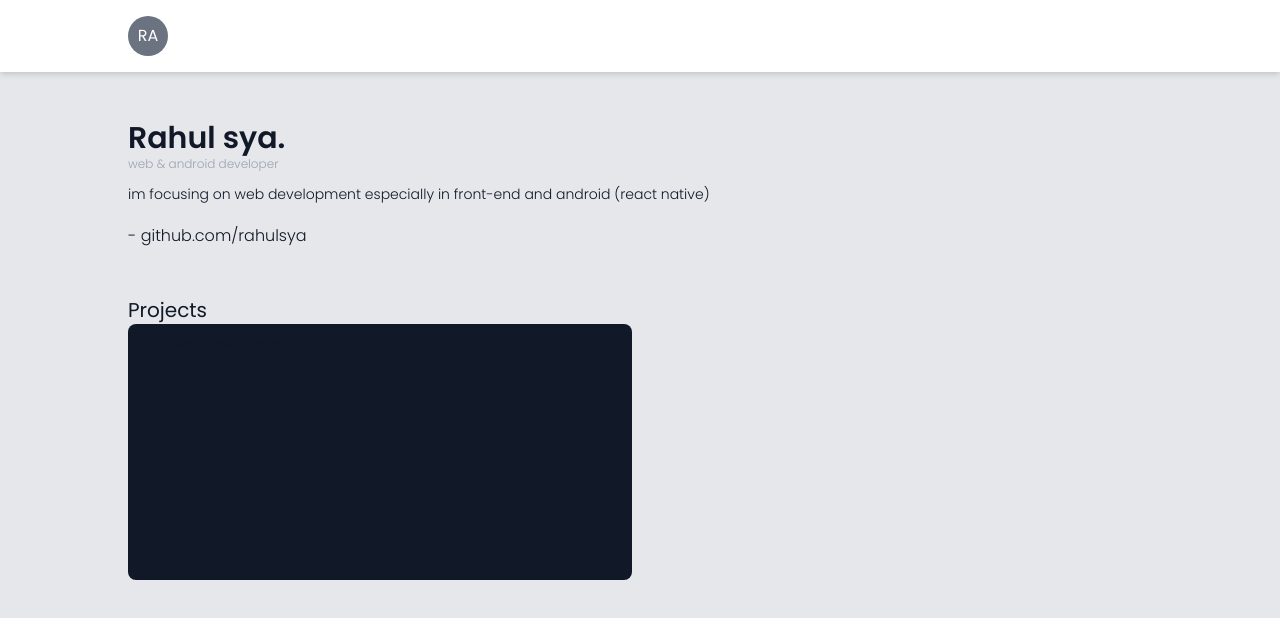
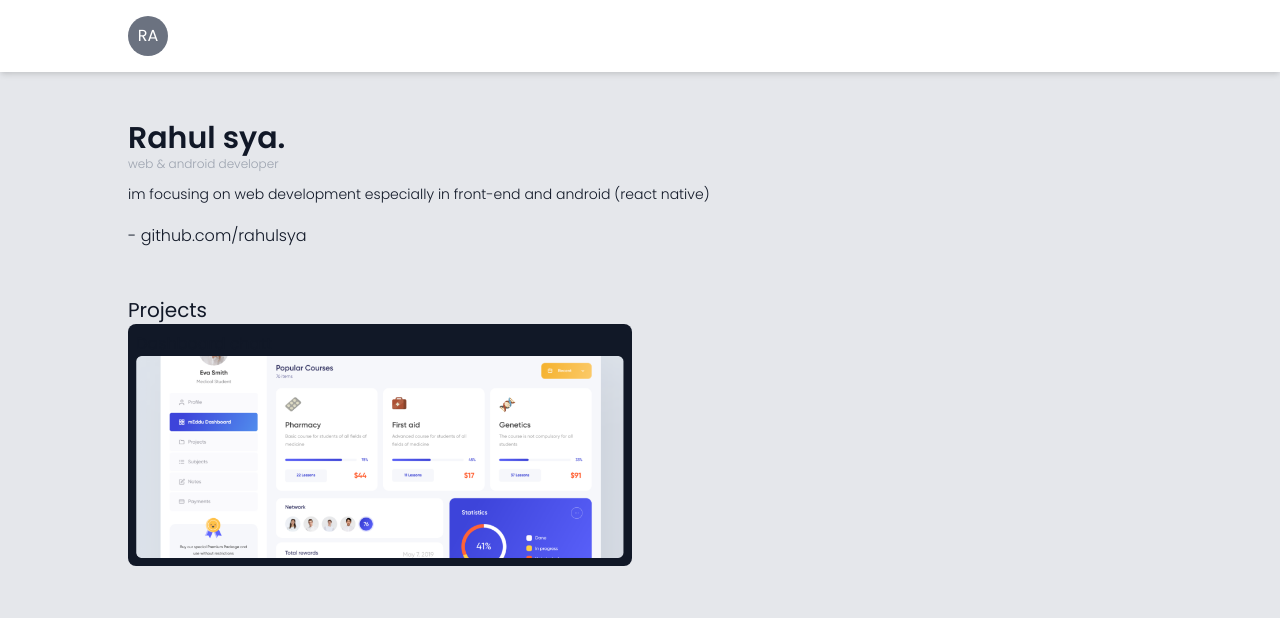
Before and after one commit to rahulsya/rahulsya-profile, a Next.js app: page / in a window 1280 px wide. Shown: the top 618 px of the page. Built offline with nearby package versions, Linux system fonts and the light colour scheme.

Commit message:
implement color theme

```diff
--- a/src/components/NavigationHeader/index.js
+++ b/src/components/NavigationHeader/index.js
@@ -4,8 +4,8 @@ import Image from "next/image";
 export const NavigationHeader = () => {
   const { theme, setTheme } = useTheme();
   return (
-    <div className="dark:bg-gray-900 bg-white py-4 shadow-md">
-      <div className="container mx-auto px-32 flex justify-between items-center">
+    <div className="dark:bg-gelap-primary bg-white py-4 shadow-md">
+      <div className="container mx-auto px-5 lg:px-32 flex justify-between items-center">
         <div className="h-10 w-10 flex items-center justify-center bg-gray-500 text-white rounded-full">
           RA
         </div>
--- a/src/components/Projects/index.js
+++ b/src/components/Projects/index.js
@@ -1,19 +1,20 @@
-
+import Image from "next/image";
 export const Projects = () => {
-    return (
-        <div className="container mx-auto px-32 mt-12 flex flex-col jusitfy-start dark:text-white text-gray-900">
-            <div className="text-xl">
-                Projects
-            </div>
-            <div className="grid grid-cols-2 gap-4">
-                <div className="bg-gray-900 px-2 py-2 h-64 rounded-lg">
-                    <div>
-                        Course Dashboard
-                    </div>
-                    <div className="">
-                    </div>
-                </div>
-            </div>
+  return (
+    <div className="container mx-auto px-32 mt-12 flex flex-col jusitfy-start dark:text-white text-gray-900">
+      <div className="text-xl">Projects</div>
+      <div className="grid grid-cols-2 gap-4">
+        <div className="bg-gray-900 px-2 py-2 h-auto rounded-lg">
+          <div>Dashboard chatt</div>
+          <Image
+            className="object-contain"
+            src="/images/dummy.png"
+            layout="responsive"
+            width={845}
+            height={350}
+          />
         </div>
-    )
-}
+      </div>
+    </div>
+  );
+};
```
